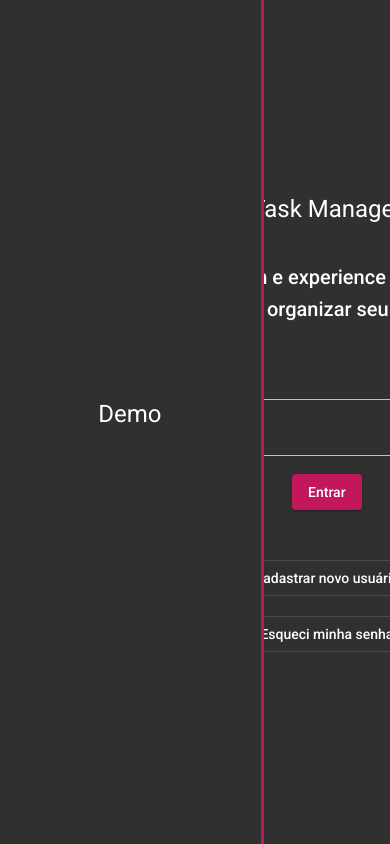
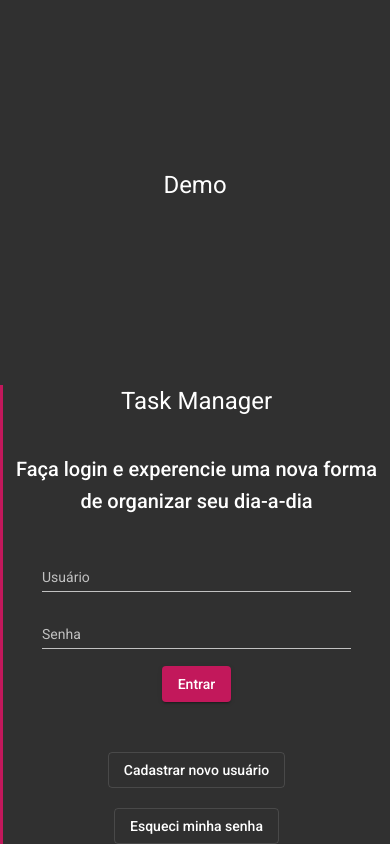
Before and after one commit to danillotc/To-Do-List, an Angular app: page /login in a window 390 px wide. Built offline with nearby package versions, Linux system fonts and the light colour scheme; data requests are answered from the project's data file.

Commit message:
login responsivo

```diff
--- a/src/app/components/login/login.component.css
+++ b/src/app/components/login/login.component.css
@@ -1,7 +1,23 @@
-mat-grid-list {
+.externalContainer {
+    display: flex;
+    box-sizing: border-box;
+    flex-direction: row;
+}
+
+.internalContainer {
+    width: 100vw;
+    height: 100vh;
     background-color: #303030;
     color: white;
     text-align: center;
+    display: flex;
+    flex-direction: column;
+    box-sizing: border-box;
+}
+
+.component {
+    display: flex;
+    align-items: center;
 }
 
 .separadorVertical {
--- a/src/app/components/login/login.component.html
+++ b/src/app/components/login/login.component.html
@@ -1,18 +1,21 @@
-<mat-grid-list cols="3" rowHeight="100vh">
-    <mat-grid-tile colspan=2>
+<!-- <mat-grid-list cols="3" rowHeight="100vh"> -->
+<div class="externalContainer">
+
+    <div class="internalContainer" fxFlex fxLayout="row" fxLayout.sm="column" fxLayout.xs="column">
+        <div class="component" fxFlex="70" fxLayoutAlign="space-around center">
             <h1>
                 Demo
             </h1>
-    </mat-grid-tile>
+        </div>
 
-    <mat-grid-tile class="separadorVertical">
+        <div fxFlex class="separadorVertical component">
             <form>
                 <h1>Task Manager</h1>
 
                 <!-- <h2>Gerencie sua vida!</h2> -->
                 <br>
 
-            <h2>Faça login e experience uma nova forma de organizar seu dia-a-dia</h2>
+                <h2>Faça login e experencie uma nova forma de organizar seu dia-a-dia</h2>
                 <br>
 
                 <mat-form-field style="width: 309px;" color="accent" class="example-form-field example-full-width">
@@ -31,10 +34,13 @@
                 <br>
 
                 <div class="links">
-                <button mat-stroked-button color="basic" (click)="abrirModalAddUser()">Cadastrar novo usuário</button>
+                    <button mat-stroked-button color="basic" (click)="abrirModalAddUser()">Cadastrar novo
+                        usuário</button>
                     <br><br>
                     <button mat-stroked-button color="basic" (click)="abrirModalEsqueci()">Esqueci minha senha</button>
                 </div>
             </form>
-    </mat-grid-tile>
-</mat-grid-list>
+        </div>
+    </div>
+</div>
+<!-- </mat-grid-list> -->
```
Lines whose indentation alone changed are shown as unchanged.
